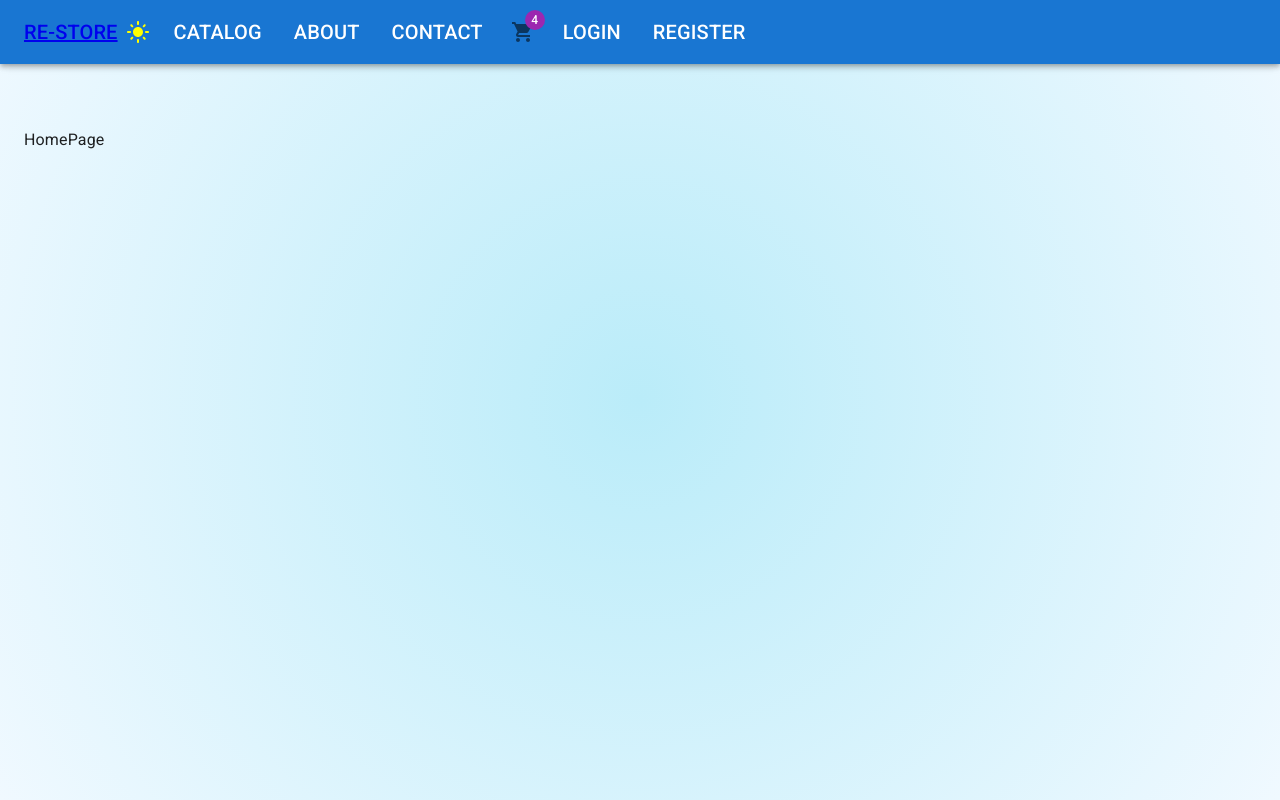
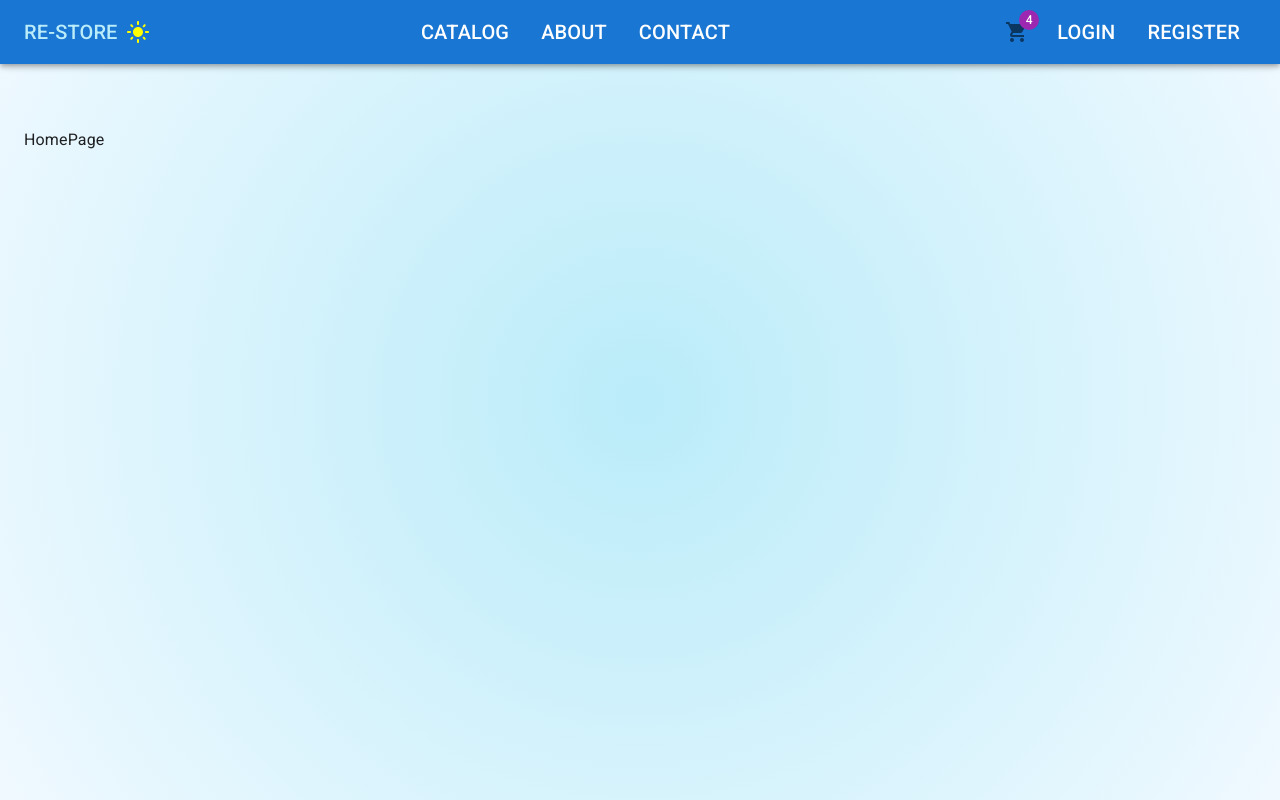
Before and after one commit to matosauer/Restore, a React (Vite) app in the folder client/: page / in a window 1280 px wide. Built offline with nearby package versions, Linux system fonts and the light colour scheme.

Commit message:
styling the navbar

```diff
--- a/client/src/app/layout/NavBar.tsx
+++ b/client/src/app/layout/NavBar.tsx
@@ -1,5 +1,5 @@
 import { DarkMode, LightMode, ShoppingCart } from "@mui/icons-material";
-import { AppBar, Badge, IconButton, List, ListItem, Toolbar, Typography } from "@mui/material";
+import { AppBar, Badge, Box, IconButton, List, ListItem, Toolbar, Typography } from "@mui/material";
 import { NavLink } from "react-router";
 
 const midLinks = [
@@ -13,6 +13,19 @@ const rightLinks = [
     { title: 'register', path: '/register' }
 ]
 
+
+const navStyles ={
+    color: 'inherit',
+    typography: 'h6',
+    textDecoration: 'none',
+    '&:hover': {
+        color: 'grey.500'
+    },
+    '&.active': {
+        color: '#baecf9'
+    }
+}
+
 type Props = {
     darkMode: boolean
     switchMode: () => void
@@ -21,11 +34,13 @@ type Props = {
 export default function NavBar({darkMode, switchMode}: Props) {
     return (
         <AppBar position="fixed">
-            <Toolbar>
-                <Typography component={NavLink} to='/' variant="h6">RE-STORE</Typography>
+            <Toolbar sx={{ display: 'flex', justifyContent: 'space-between', alignItems: 'center' }}>
+                <Box display='flex' alignItems='center'>
+                    <Typography component={NavLink} to='/' sx={navStyles} variant="h6">RE-STORE</Typography>
                     <IconButton onClick={() => switchMode()}>
                         {darkMode ? <DarkMode /> : <LightMode sx={{color: 'yellow'}} />}
                     </IconButton>
+                </Box>
 
                 <List sx={{display: 'flex'}}>
                     {midLinks.map(({title, path}) => (
@@ -33,13 +48,14 @@ export default function NavBar({darkMode, switchMode}: Props) {
                             component={NavLink}
                             to={path}
                             key={path}
-                            sx={{color: 'inherit', typography: 'h6'}}
+                            sx={navStyles}
                         >
                             {title.toUpperCase()}
                         </ListItem>
                     ))}
                 </List>
 
+                <Box display='flex' alignItems='center'>
                     <IconButton size="large" sx={{color: 'inherit'}}>
                         <Badge badgeContent={4} color="secondary">
                             <ShoppingCart color="action" />
@@ -52,12 +68,13 @@ export default function NavBar({darkMode, switchMode}: Props) {
                                 component={NavLink}
                                 to={path}
                                 key={path}
-                            sx={{color: 'inherit', typography: 'h6'}}
+                                sx={navStyles}
                             >
                                 {title.toUpperCase()}
                             </ListItem>
                         ))}
                     </List>
+                </Box>
 
             </Toolbar>
         </AppBar>
```
Lines whose indentation alone changed are shown as unchanged.
